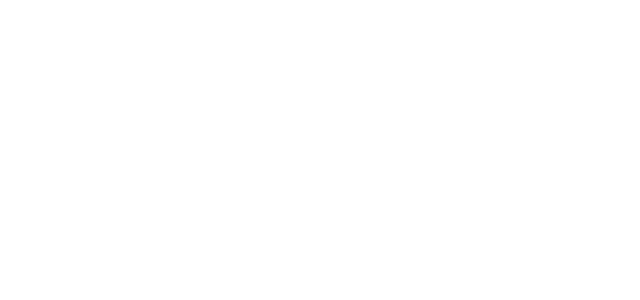
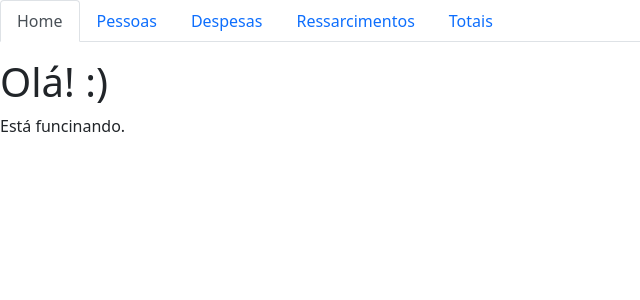
Before and after one commit to michelxrf/rateio-churras-zero, a React (Create React App) app: page / in a window 1280 px wide. Shown: the top 300 px of the page, without its empty margins (0-640 px from the left). Built offline with nearby package versions, Linux system fonts and the light colour scheme.

Commit message:
criei as tabs de navegação

```diff
--- a/public/index.html
+++ b/public/index.html
@@ -2,9 +2,11 @@
 <html lang="pt-br">
   <head>
     <meta charset="utf-8" />
+    <link href="https://cdn.jsdelivr.net/npm/bootstrap@5.1.3/dist/css/bootstrap.min.css" rel="stylesheet" integrity="sha384-1BmE4kWBq78iYhFldvKuhfTAU6auU8tT94WrHftjDbrCEXSU1oBoqyl2QvZ6jIW3" crossorigin="anonymous">
     <title>Rateio do churrasco</title>
   </head>
   <body>
+    <noscript>You need to enable JavaScript to run this app.</noscript>
     <div id="root"></div>
   </body>
 </html>
--- a/src/App.js
+++ b/src/App.js
@@ -1,9 +1,9 @@
-import tabsComponent from "./components/tabsComponent";
+import TabsComponent from "./components/TabsComponent";
 
 const App = () => {
   return(
   <div>
-    <tabsComponent />
+    <TabsComponent />
   </div>
   )
 
--- a/src/components/homeComponent/index.js
+++ b/src/components/homeComponent/index.js
@@ -1,4 +1,4 @@
-const homeComponent = () => {
+const HomeComponent = () => {
     return(
     <div>
         <h1>Olá! :)</h1>
@@ -6,3 +6,5 @@
     </div>
     )
 }
+
+export default HomeComponent;
--- a/src/components/tabsComponent/index.js
+++ b/src/components/tabsComponent/index.js
@@ -1,21 +1,27 @@
 import { Tab, Tabs } from 'react-bootstrap';
+import HomeComponent from '../HomeComponent';
 
-import homeComponent from '../homeComponent';
+const TabsComponent = () => {
+    return (
+        <Tabs defaultActiveKey="home" id="uncontrolled-tab-example" className="mb-3">
+            <Tab eventKey="home" title="Home">
+                <HomeComponent />
+            </Tab>
+            <Tab eventKey="pessoas" title="Pessoas">
+                <p>TODO!</p>
+            </Tab>
+            <Tab eventKey="despesas" title="Despesas">
+                <p>TODO!</p>
+            </Tab>
+            <Tab eventKey="ressarcimentos" title="Ressarcimentos">
+                <p>TODO!</p>
+            </Tab>
+            <Tab eventKey="totais" title="Totais">
+                <p>TODO!</p>
+            </Tab>
 
-const tabsComponent = () => {
-    return (
-        <Tabs
-            defaultActiveKey="home"
-            id="uncontrolled-tab-example"
-            className="mb-4 mt-3">
-            <Tab eventKey="home" title="Home">
-                <homeComponent />
-            </Tab>
-            <Tab eventKey="nada" title="Nada">
-                <h1>Nada aqui.</h1>
-            </Tab>
         </Tabs>
     );
 }
 
-export default tabsComponent;
+export default TabsComponent;
```
Also changed, not shown: src/components/PessoasComponent/index.js (added).
